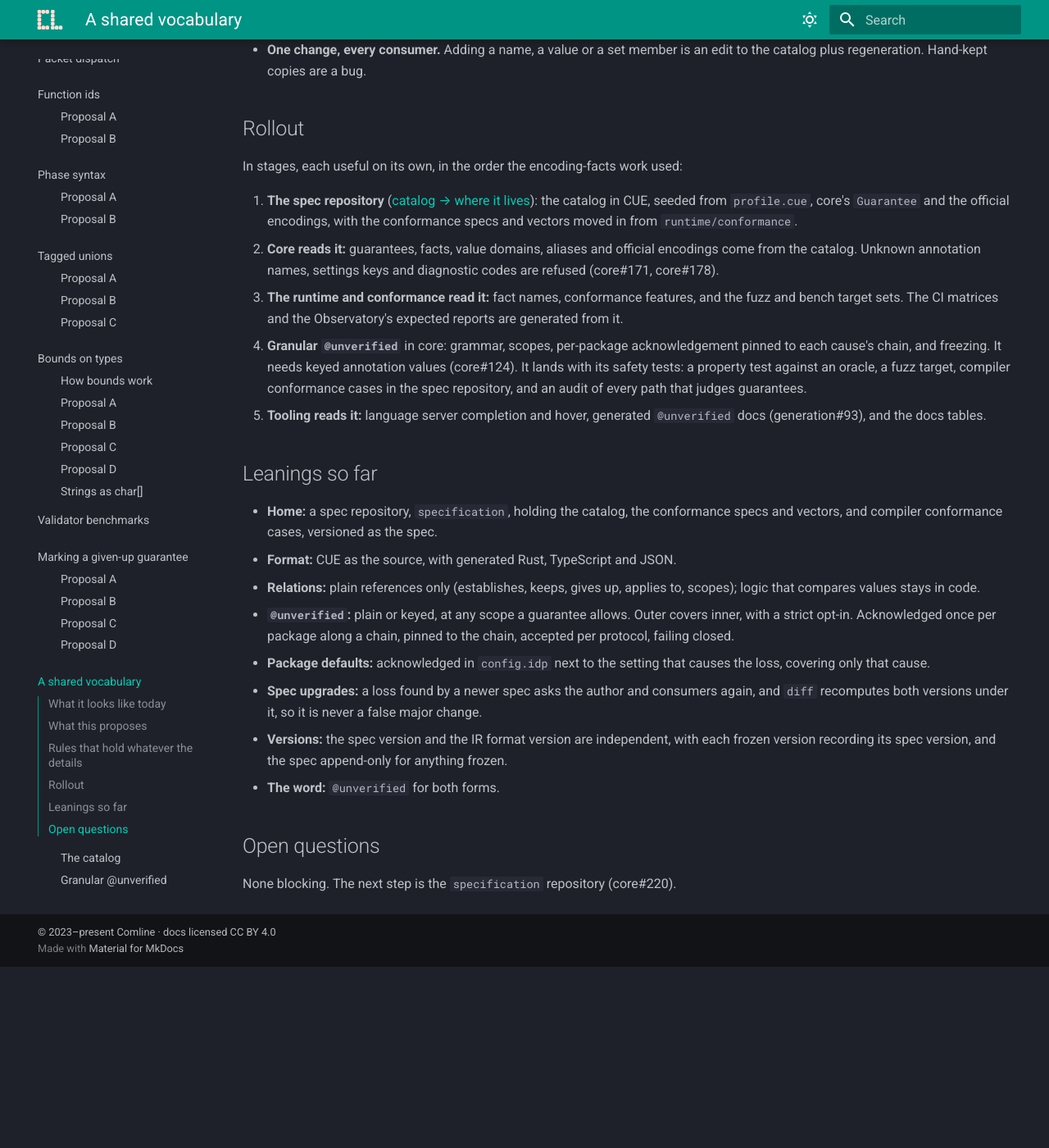
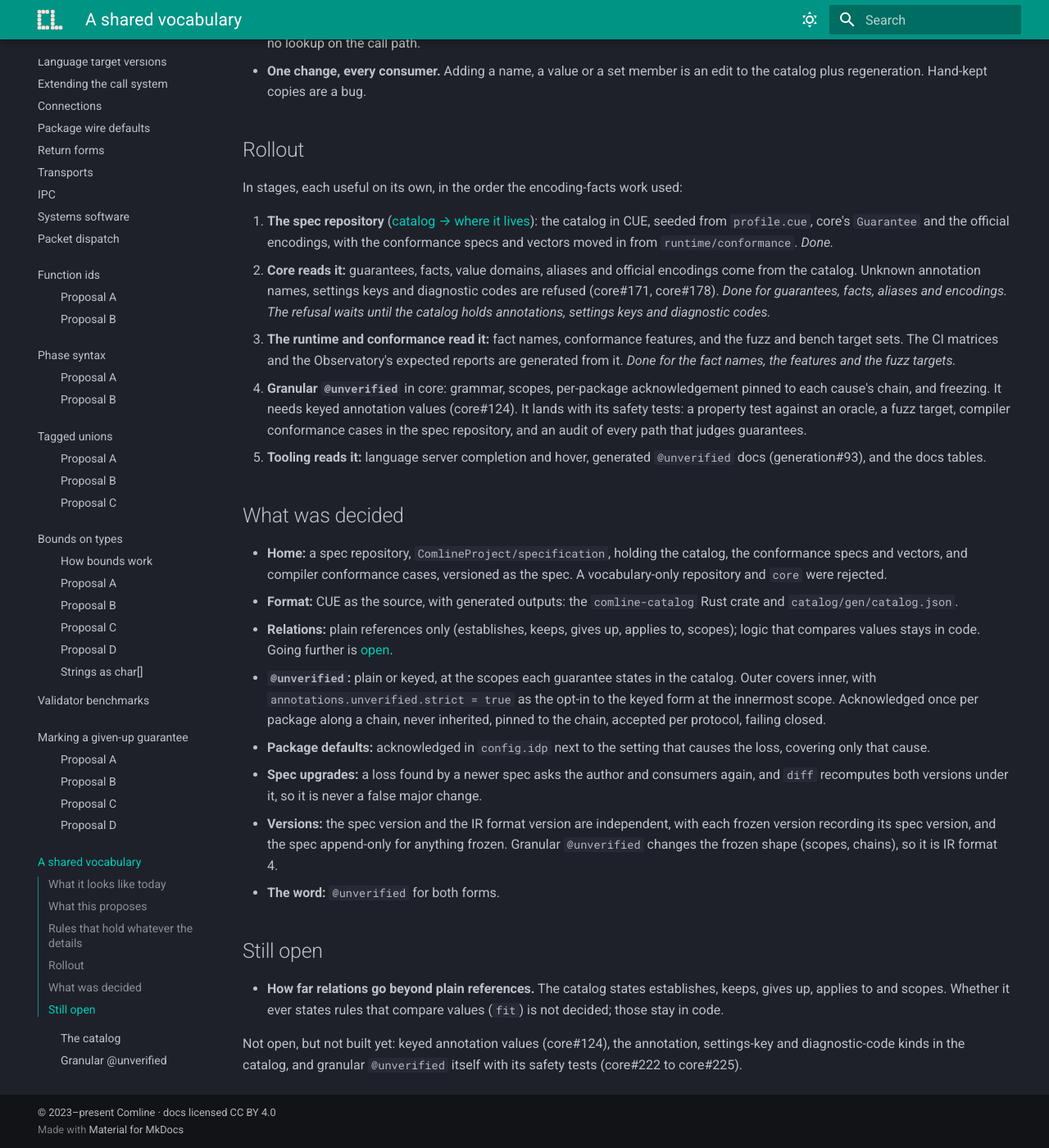
Before and after one commit to ComlineProject/docs, an MkDocs documentation site: the page built from docs/docs/proposals/shared-vocabulary/index.md, in a window 1280 px wide and 1400 px high, scrolled down 1678 px. Shown: the whole window at 82% size. Built offline with MkDocs 1.6.1 and Material for MkDocs 9.7.7, drawn with Linux system fonts in a browser that asks for light colours; the version menu is left out; before the commit the page ends 2857 px from its top, so only the background shows below that; some of the changed text lies outside the part shown.

Commit message:
Shared vocabulary: accepted, with the decisions settled since (core#220, core#222)

```diff
--- a/docs/docs/proposals/shared-vocabulary/index.md
+++ b/docs/docs/proposals/shared-vocabulary/index.md
@@ -1,6 +1,7 @@
 # A shared vocabulary
 
-Status: **draft** · two parts, read in order:
+Status: **accepted** · decided 2026-11-12 · tracked in [core#219](https://github.com/ComlineProject/core/issues/219), [core#220](https://github.com/ComlineProject/core/issues/220)
+and [core#222](https://github.com/ComlineProject/core/issues/222) · two parts, read in order:
 [the catalog](catalog.md), then [granular `@unverified`](granular-unverified.md)
 
 **The question.** Comline names many things that several programs have to
@@ -77,13 +78,16 @@ In stages, each useful on its own, in the order the encoding-facts work used:
 1. **The spec repository** ([catalog → where it lives](catalog.md#where-it-lives)):
    the catalog in CUE, seeded from `profile.cue`, core's `Guarantee` and the
    official encodings, with the conformance specs and vectors moved in from
-   `runtime/conformance`.
+   `runtime/conformance`. *Done.*
 2. **Core reads it:** guarantees, facts, value domains, aliases and official
    encodings come from the catalog. Unknown annotation names, settings keys
-   and diagnostic codes are refused (core#171, core#178).
+   and diagnostic codes are refused (core#171, core#178). *Done for guarantees,
+   facts, aliases and encodings. The refusal waits until the catalog holds
+   annotations, settings keys and diagnostic codes.*
 3. **The runtime and conformance read it:** fact names, conformance
    features, and the fuzz and bench target sets. The CI matrices and the
-   Observatory's expected reports are generated from it.
+   Observatory's expected reports are generated from it. *Done for the fact
+   names, the features and the fuzz targets.*
 4. **Granular `@unverified`** in core: grammar, scopes, per-package
    acknowledgement pinned to each cause's chain, and freezing. It needs
    keyed annotation values (core#124). It lands with its safety tests: a
@@ -92,17 +96,22 @@ In stages, each useful on its own, in the order the encoding-facts work used:
 5. **Tooling reads it:** language server completion and hover, generated
    `@unverified` docs (generation#93), and the docs tables.
 
-## Leanings so far
+## What was decided
 
-- **Home:** a spec repository, `specification`, holding the catalog, the conformance specs and
-  vectors, and compiler conformance cases, versioned as the spec.
-- **Format:** CUE as the source, with generated Rust, TypeScript and JSON.
+- **Home:** a spec repository, `ComlineProject/specification`, holding the
+  catalog, the conformance specs and vectors, and compiler conformance cases,
+  versioned as the spec. A vocabulary-only repository and `core` were
+  rejected.
+- **Format:** CUE as the source, with generated outputs: the `comline-catalog`
+  Rust crate and `catalog/gen/catalog.json`.
 - **Relations:** plain references only (establishes, keeps, gives up, applies
-  to, scopes); logic that compares values stays in code.
-- **`@unverified`:** plain or keyed, at any scope a guarantee allows. Outer
-  covers inner, with a strict opt-in. Acknowledged once per package along a
-  chain, pinned to the chain, accepted per protocol, failing closed.
-
+  to, scopes); logic that compares values stays in code. Going further is
+  [open](#still-open).
+- **`@unverified`:** plain or keyed, at the scopes each guarantee states in
+  the catalog. Outer covers inner, with `annotations.unverified.strict = true`
+  as the opt-in to the keyed form at the innermost scope. Acknowledged once
+  per package along a chain, never inherited, pinned to the chain, accepted
+  per protocol, failing closed.
 - **Package defaults:** acknowledged in `config.idp` next to the setting that
   causes the loss, covering only that cause.
 - **Spec upgrades:** a loss found by a newer spec asks the author and consumers
@@ -110,9 +119,16 @@ In stages, each useful on its own, in the order the encoding-facts work used:
   major change.
 - **Versions:** the spec version and the IR format version are independent,
   with each frozen version recording its spec version, and the spec
-  append-only for anything frozen.
+  append-only for anything frozen. Granular `@unverified` changes the frozen
+  shape (scopes, chains), so it is IR format 4.
 - **The word:** `@unverified` for both forms.
 
-## Open questions
+## Still open
 
-None blocking. The next step is the `specification` repository (core#220).
+- **How far relations go beyond plain references.** The catalog states
+  establishes, keeps, gives up, applies to and scopes. Whether it ever states
+  rules that compare values (`fit`) is not decided; those stay in code.
+
+Not open, but not built yet: keyed annotation values (core#124), the
+annotation, settings-key and diagnostic-code kinds in the catalog, and
+granular `@unverified` itself with its safety tests (core#222 to core#225).
```
Also changed, not shown: docs/docs/proposals/index.md (+3 -2 lines), docs/docs/proposals/shared-vocabulary/catalog.md (+23 -15 lines), docs/docs/proposals/shared-vocabulary/granular-unverified.md (+20 -12 lines).
